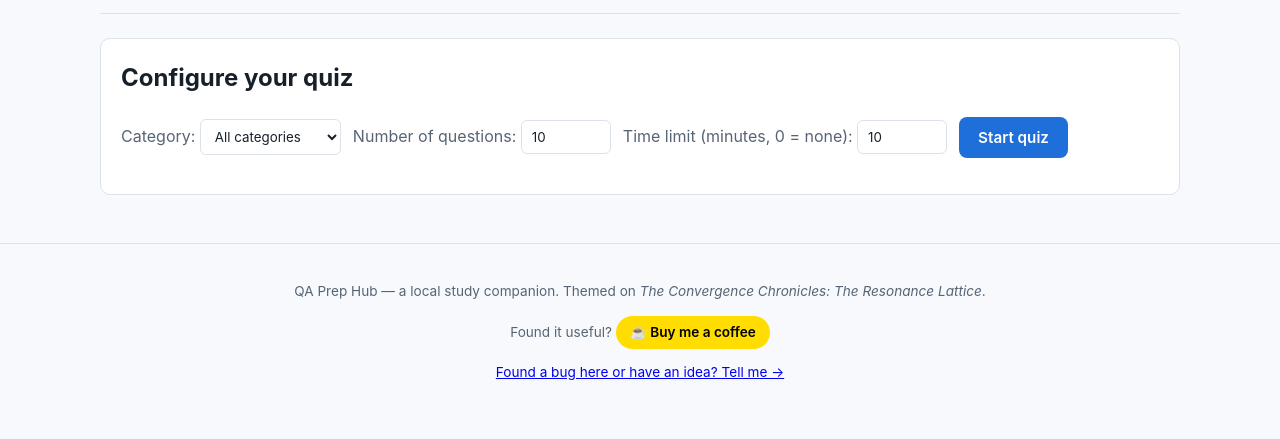
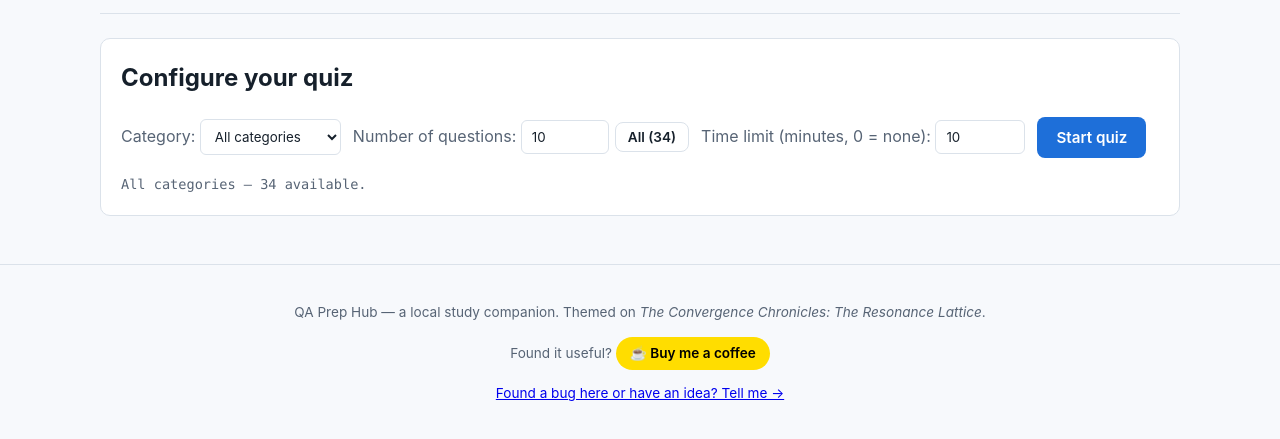
Before and after one commit to KyoshiUriza/Critical-Hit-QA, a website: page pages/practice-tests.html in a window 1280 px wide. Shown: the part 171-610 px from the top of the page. Drawn offline with Linux system fonts and the light colour scheme.

Commit message:
feat(quiz): add an All option for question count
The count input carried a hardcoded max="30" in the markup. The bank is now
34 questions, so "every question" was literally unreachable — and picking a
small category silently handed back fewer questions than the field showed.

The count is now pool-aware:
  - An "All (N)" button fills in the whole bank for the selected category.
  - max is derived from the pool instead of a fixed 30, so it stays correct
    as the bank grows.
  - Switching to a smaller category clamps the value rather than leaving a
    number the app cannot honour (choose All on 34, switch to API, and the
    field drops to 4 with the button relabelled).
  - A live hint states either "N available" or "all N questions selected", so
    what you get always matches what you asked for.
  - ?count=all deep-links to a full-bank run and composes with ?category=.

Six regression tests, one of which asserts the bank exceeds 30 so the
original bug cannot silently return.

```diff
--- a/css/styles.css
+++ b/css/styles.css
@@ -1223,3 +1223,12 @@ th[data-sort]:focus-visible { box-shadow: var(--focus-ring); }
 .sql-schema-item .text-dim { font-family: var(--font-mono); font-size: 0.78rem; margin-top: 2px; }
 
 #sql-output { margin-top: 14px; }
+
+/* Quiz setup — question count with an "All" shortcut. */
+.count-row { display: inline-flex; gap: 6px; align-items: center; }
+.count-row input { width: 5.5rem; }
+.quiz-pool-hint {
+  margin: 10px 0 0;
+  font-size: 0.85rem;
+  font-family: var(--font-mono);
+}
--- a/js/quiz.js
+++ b/js/quiz.js
@@ -211,18 +211,72 @@
     el("quiz-screen").classList.add("hidden");
     el("results-screen").classList.add("hidden");
     el("setup-screen").classList.remove("hidden");
+    syncPool();
   }
 
-  // Deep link support: practice-tests.html?category=manual preselects the drill.
-  function applyCategoryFromUrl() {
-    const want = new URLSearchParams(location.search).get("category");
-    if (!want) return;
+  // Deep link support: practice-tests.html?category=manual preselects the drill,
+  // and ?count=all starts with the whole bank.
+  function applyUrlParams() {
+    const params = new URLSearchParams(location.search);
+
+    const want = params.get("category");
     const sel = el("category-select");
-    if (sel && [...sel.options].some((o) => o.value === want)) sel.value = want;
+    if (want && sel && [...sel.options].some((o) => o.value === want)) sel.value = want;
+
+    syncPool();
+
+    const count = params.get("count");
+    if (count === "all") useAll();
+    else if (count && !isNaN(parseInt(count, 10))) {
+      el("question-count").value = String(Math.min(parseInt(count, 10), poolSize()));
+    }
+  }
+
+  // How many questions the current category actually offers.
+  function poolSize() {
+    const cat = el("category-select").value;
+    const all = window.QUIZ_QUESTIONS || [];
+    return cat === "all" ? all.length : all.filter((q) => q.category === cat).length;
+  }
+
+  // Keep the max, the All button, and the hint truthful as the category changes.
+  function syncPool() {
+    const total = poolSize();
+    const input = el("question-count");
+    const allBtn = el("use-all");
+    const hint = el("pool-hint");
+
+    input.max = String(total);
+    allBtn.textContent = "All (" + total + ")";
+    allBtn.disabled = total === 0;
+
+    const current = parseInt(input.value, 10);
+    // Silently truncating a request for 10 when only 4 exist is confusing —
+    // clamp it so the field always shows what you will actually get.
+    if (!isNaN(current) && current > total) input.value = String(total);
+    if (total > 0 && (isNaN(current) || current < 1)) input.value = "1";
+
+    const catLabel = el("category-select").selectedOptions[0].textContent;
+    if (total === 0) {
+      hint.textContent = "No questions in " + catLabel + " yet.";
+    } else {
+      const asking = parseInt(input.value, 10) || total;
+      hint.textContent = asking >= total
+        ? catLabel + " — all " + total + " question" + (total === 1 ? "" : "s") + " selected."
+        : catLabel + " — " + total + " available.";
+    }
+  }
+
+  function useAll() {
+    el("question-count").value = String(poolSize());
+    syncPool();
   }
 
   document.addEventListener("DOMContentLoaded", () => {
-    applyCategoryFromUrl();
+    applyUrlParams();
+    el("category-select").addEventListener("change", syncPool);
+    el("question-count").addEventListener("input", syncPool);
+    el("use-all").addEventListener("click", useAll);
     el("start-btn").addEventListener("click", startQuiz);
     el("check-btn").addEventListener("click", checkAnswer);
     el("next-btn").addEventListener("click", nextQuestion);
@@ -230,6 +284,7 @@
     el("restart-btn").addEventListener("click", () => {
       el("results-screen").classList.add("hidden");
       el("setup-screen").classList.remove("hidden");
+      syncPool();
     });
     el("review-btn").addEventListener("click", renderReview);
   });
--- a/pages/practice-tests.html
+++ b/pages/practice-tests.html
@@ -34,14 +34,18 @@
         </label>
         <label>
           <span class="text-dim">Number of questions:</span>
-          <input id="question-count" type="number" min="1" max="30" value="10" />
+          <span class="count-row">
+            <input id="question-count" type="number" min="1" value="10" data-testid="question-count" />
+            <button type="button" class="btn btn-ghost btn-sm" id="use-all" data-testid="use-all">All</button>
+          </span>
         </label>
         <label>
           <span class="text-dim">Time limit (minutes, 0 = none):</span>
           <input id="time-limit" type="number" min="0" max="60" value="10" />
         </label>
-        <button class="btn btn-primary" id="start-btn">Start quiz</button>
+        <button class="btn btn-primary" id="start-btn" data-testid="start-quiz">Start quiz</button>
       </div>
+      <p class="text-dim quiz-pool-hint" id="pool-hint" data-testid="pool-hint" aria-live="polite"></p>
     </section>
 
     <section id="quiz-screen" class="panel hidden">
```
Also changed, not shown: tests/regression.spec.js (+65 -0 lines).
